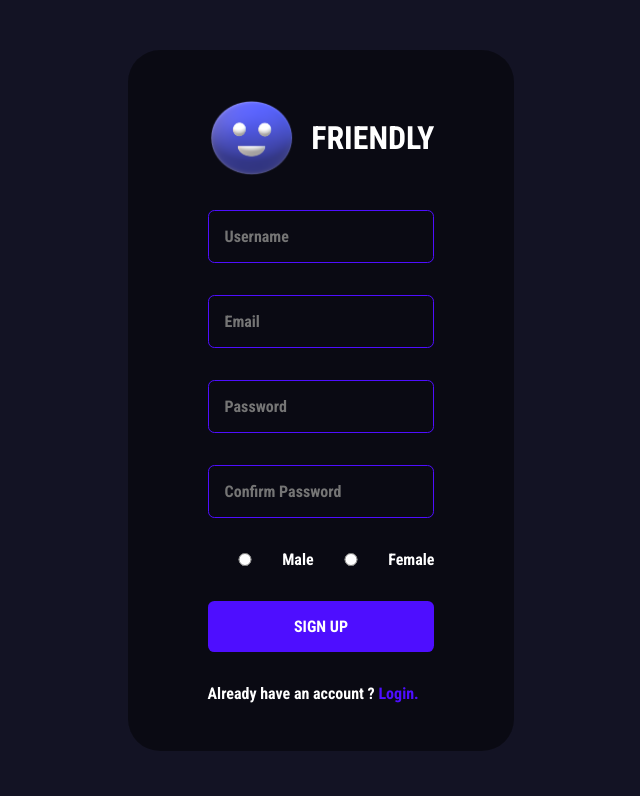
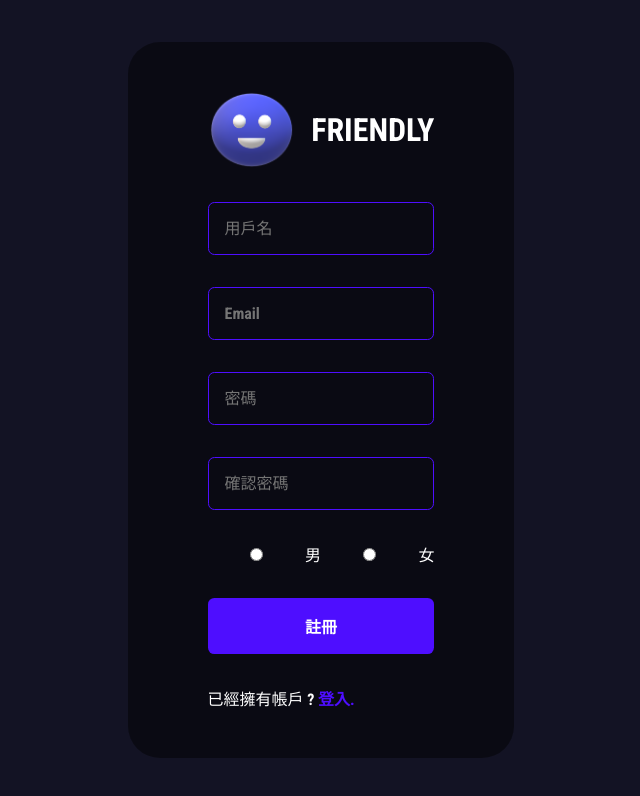
Before and after one commit to FisherTai/MyFriendly, a React (Create React App) app in the folder public/client/: page /register in a window 1280 px wide. Shown: the top 796 px of the page, without its empty margins (319-959 px from the left). Built offline with nearby package versions, Linux system fonts and the light colour scheme.

Commit message:
some revise

```diff
--- a/public/client/src/pages/Login.tsx
+++ b/public/client/src/pages/Login.tsx
@@ -70,10 +70,10 @@ const Login = (props: Props) => {
   const handleValidation = (): boolean => {
     const { password, email } = values;
     if (password === "") {
-      toast.error("Email and Password is fail", toastOptions);
+      toast.error("錯誤的Email或密碼", toastOptions);
       return false;
     } else if (email === "") {
-      toast.error("Email and Password is fail", toastOptions);
+      toast.error("錯誤的Email或密碼", toastOptions);
       return false;
     }
     return true;
@@ -101,15 +101,15 @@ const Login = (props: Props) => {
 
           <input
             type="password"
-            placeholder="Password"
+            placeholder="密碼"
             name="password"
             min="3"
             onChange={(event) => handleChange(event)}
           />
 
-          <button type="submit">Login</button>
+          <button type="submit">登入</button>
           <span>
-            Don't have an account ? <Link to="/register">Register.</Link>
+            還沒擁有帳戶 ? <Link to="/register">註冊.</Link>
           </span>
         </form>
       </FormContainer>
--- a/public/client/src/pages/Register.tsx
+++ b/public/client/src/pages/Register.tsx
@@ -40,7 +40,7 @@ const Register = (props: Props) => {
         if (data.code !== 200) {
           toast.error(data.message, toastOptions);
         } else {
-          toast.success("創建成功.", toastOptions);
+          toast.success("註冊成功，即將跳轉", toastOptions);
           localStorage.setItem(
             // process.env.REACT_APP_LOCALHOST_KEY, //TODO:
             "friendly-user",
@@ -68,27 +68,27 @@ const Register = (props: Props) => {
     const { password, confirmPassword, username, email, sex } = values;
     if (password !== confirmPassword) {
       toast.error(
-        "Password and confirm password should be same.",
+        "確認密碼不符合",
         toastOptions
       );
       return false;
     } else if (username.length < 3) {
       toast.error(
-        "Username should be greater than 3 characters.",
+        "用戶名至少需要3個字元",
         toastOptions
       );
       return false;
     } else if (password.length < 8) {
       toast.error(
-        "Password should be equal or greater than 8 characters.",
+        "密碼至少需要8個字元",
         toastOptions
       );
       return false;
     } else if (email === "") {
-      toast.error("Email is required.", toastOptions);
+      toast.error("Email未填寫", toastOptions);
       return false;
     } else if (sex === "") {
-      toast.error("sex is required.", toastOptions);
+      toast.error("性別未勾選", toastOptions);
       return false;
     }
     return true;
@@ -109,7 +109,7 @@ const Register = (props: Props) => {
 
           <input
             type="text"
-            placeholder="Username"
+            placeholder="用戶名"
             name="username"
             onChange={(event) => handleChange(event)}
           />
@@ -123,14 +123,14 @@ const Register = (props: Props) => {
 
           <input
             type="password"
-            placeholder="Password"
+            placeholder="密碼"
             name="password"
             onChange={(event) => handleChange(event)}
           />
 
           <input
             type="password"
-            placeholder="Confirm Password"
+            placeholder="確認密碼"
             name="confirmPassword"
             onChange={(event) => handleChange(event)}
           />
@@ -143,7 +143,7 @@ const Register = (props: Props) => {
               value="1"
               onChange={(event) => handleChange(event)}
             />
-            <label htmlFor="male">Male</label>
+            <label htmlFor="male">男</label>
             <input
               type="radio"
               id="female"
@@ -151,12 +151,12 @@ const Register = (props: Props) => {
               value="2"
               onChange={(event) => handleChange(event)}
             />
-            <label htmlFor="female">Female</label>
+            <label htmlFor="female">女</label>
           </div>
 
-          <button type="submit">Sign Up</button>
+          <button type="submit">註冊</button>
           <span>
-            Already have an account ? <Link to="/login">Login.</Link>
+            已經擁有帳戶 ? <Link to="/login">登入.</Link>
           </span>
         </form>
       </FormContainer>
--- a/public/client/src/styles/index.css
+++ b/public/client/src/styles/index.css
@@ -1,4 +1,5 @@
 @import url("https://fonts.googleapis.com/css2?family=Inter:wght@100;200;300;400;500;700&family=Roboto+Condensed:wght@700&display=swap");
+@import url('https://fonts.googleapis.com/css2?family=Inter:wght@100;200;300;400;500;700&family=Noto+Sans+TC:wght@100;300;400;700&family=Roboto+Condensed:wght@700&display=swap');
 * {
   margin: 0;
   padding: 0;
@@ -10,6 +11,7 @@ body,
 button,
 input {
   font-family: "Inter", sans-serif;
+  font-family: 'Noto Sans TC', sans-serif;
   font-family: "Roboto Condensed", sans-serif;
 }
 
```
Also changed, not shown: 2 other files (tests, documents, lock files or other folders).
